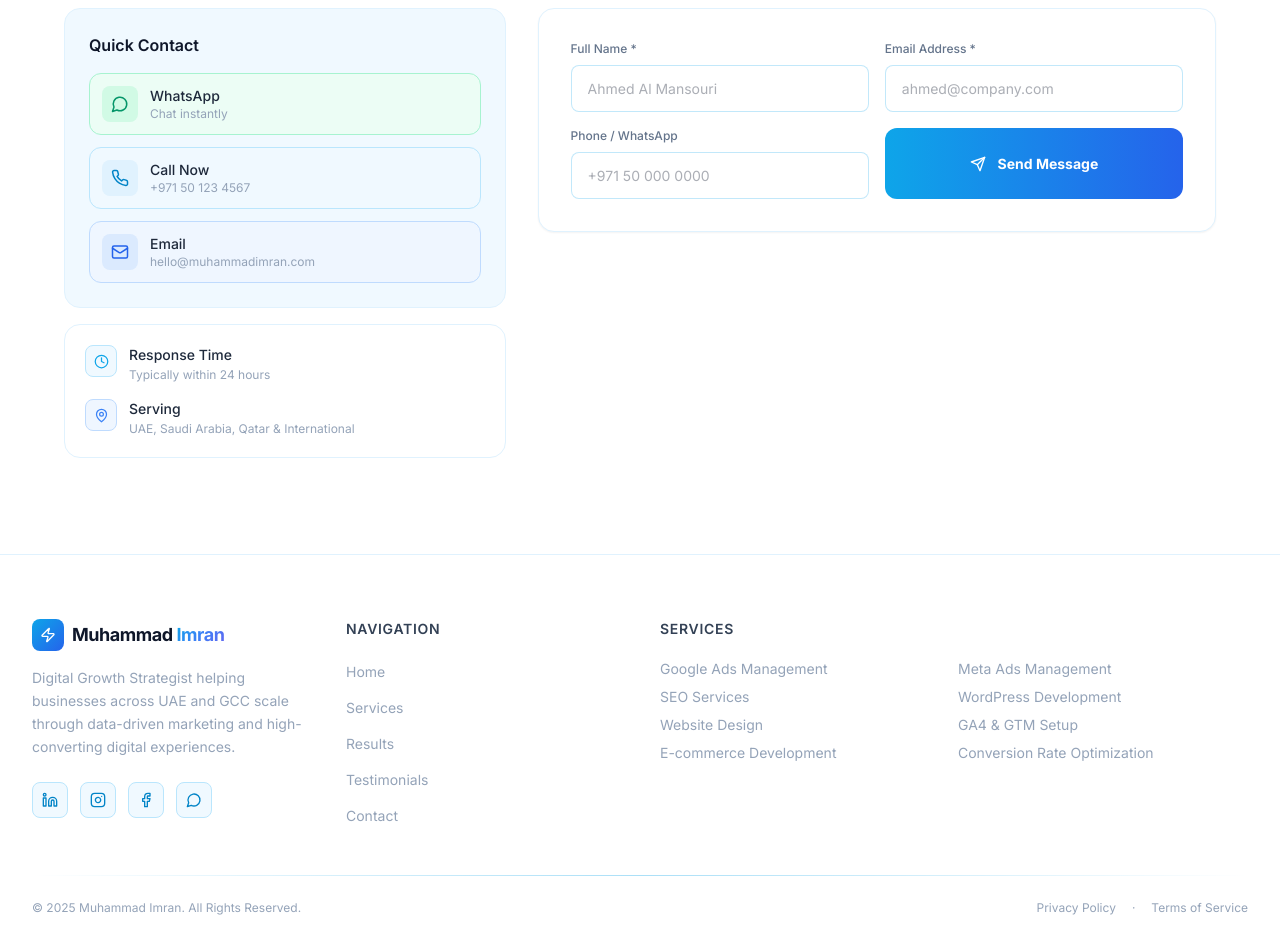
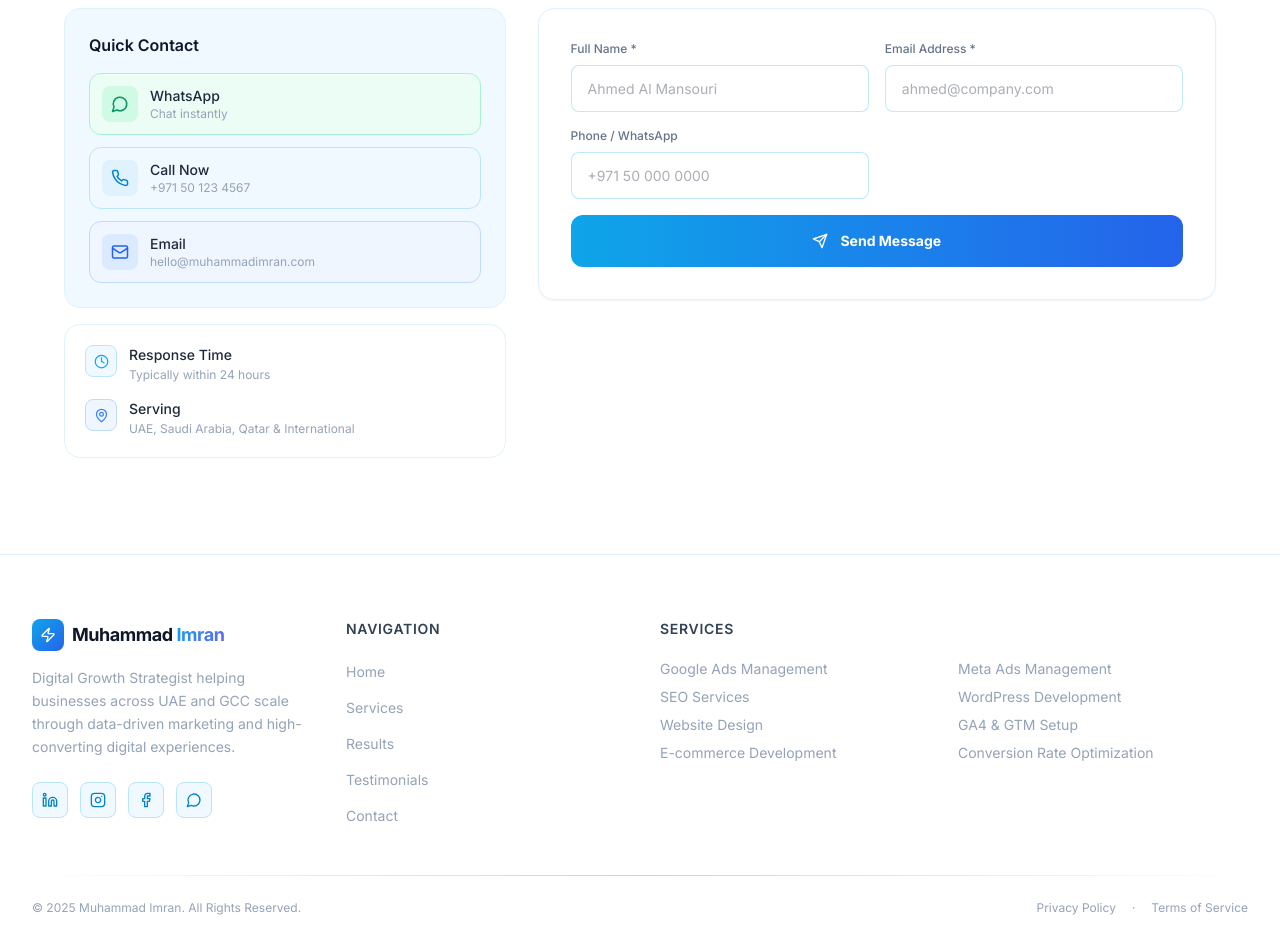
Before and after one commit to imranbashirdev-hue/muhammad-imran-portfolio, a Next.js app: page / in a window 1280 px wide. Shown: the part 6880-7805 px from the top of the page. Built offline with nearby package versions, Linux system fonts and the light colour scheme.

Commit message:
contact form

```diff
--- a/components/Contact.tsx
+++ b/components/Contact.tsx
@@ -60,11 +60,11 @@ export default function Contact() {
                   </div>
                   <div className="grid grid-cols-1 sm:grid-cols-2 gap-4">
                     <div><label className="block text-xs text-slate-500 mb-2 font-medium">Phone / WhatsApp</label><input className="input-field" type="tel" name="phone" placeholder="+971 50 000 0000" value={form.phone} onChange={handleChange} /></div>
-                    <button onClick={handleSubmit} className="w-full flex items-center justify-center gap-3 px-8 py-4 rounded-xl bg-gradient-to-r from-sky-500 to-blue-600 text-white font-bold text-sm transition-all duration-300 hover:shadow-lg hover:shadow-sky-300/40 hover:-translate-y-0.5">
+
+                  </div>
+                  <button onClick={handleSubmit} className="w-full flex items-center justify-center gap-3 px-8 py-4 rounded-xl bg-gradient-to-r from-sky-500 to-blue-600 text-white font-bold text-sm transition-all duration-300 hover:shadow-lg hover:shadow-sky-300/40 hover:-translate-y-0.5">
                     <Send size={16} />Send Message
                   </button>
-                  </div>
-
                 </div>
               ) : (
                 <div className="flex flex-col items-center justify-center py-12 text-center">
```
